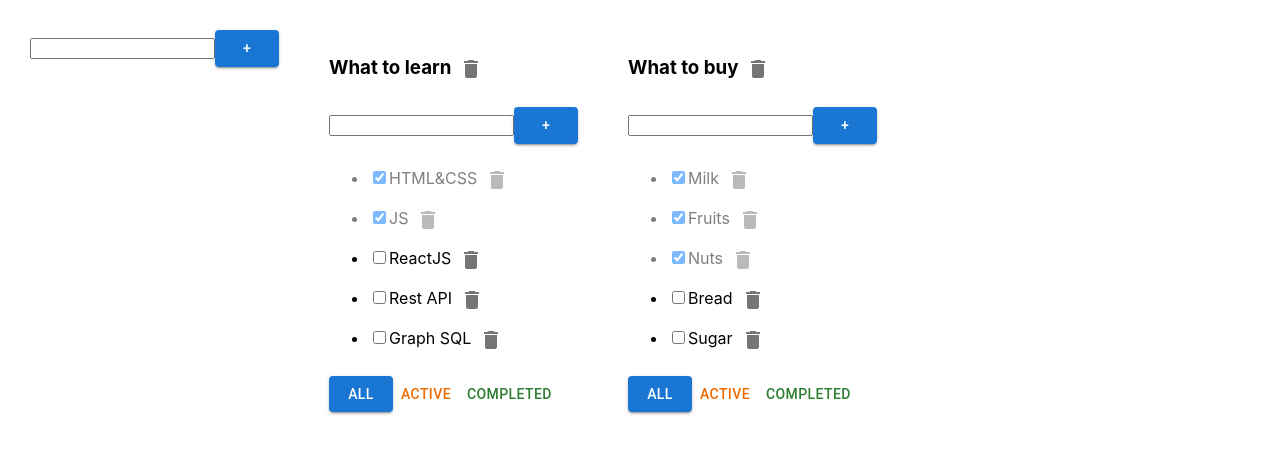
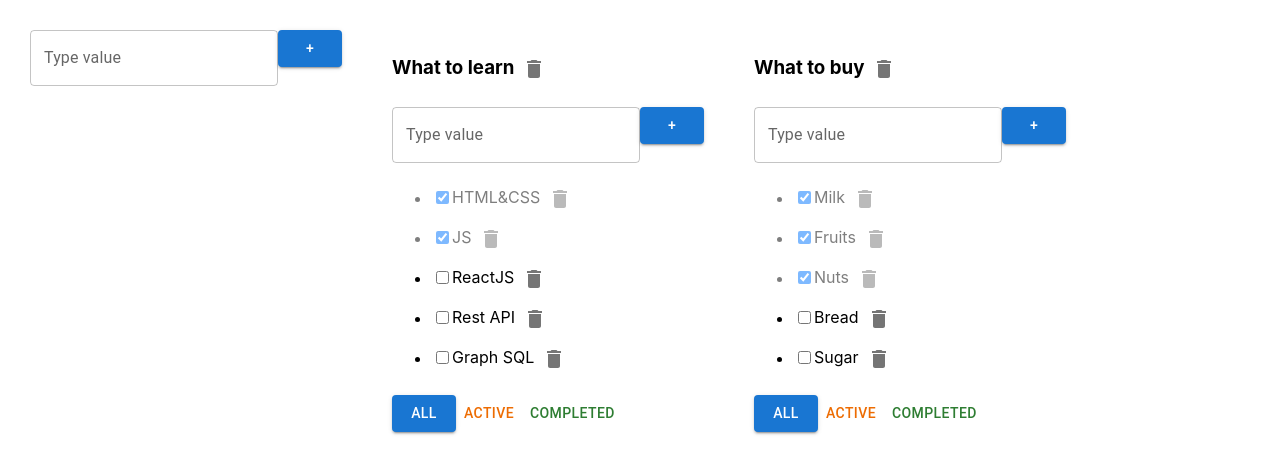
Before and after one commit to IJTINK7/to-do_list, a React (Create React App) app: page / in a window 1280 px wide. Shown: the top 474 px of the page. Built offline with nearby package versions, Linux system fonts and the light colour scheme.

Commit message:
Changing input to Material UI “TextField“ component

```diff
--- a/src/components/AddItemForm.tsx
+++ b/src/components/AddItemForm.tsx
@@ -1,5 +1,5 @@
 import React, {ChangeEvent, KeyboardEvent, useState} from 'react';
-import {Button} from "@mui/material";
+import {Button, TextField} from "@mui/material";
 
 type PropsType = {
 	callBack: (newItem: string)=>void;
@@ -30,13 +30,15 @@ export const AddItemForm = (props:PropsType) => {
 
 	return (
 		<div>
-			<input value={title}
-				   onChange={onChangeHandler}
-				   onKeyPress={onKeyPressHandler}
-				   className={error ? "error" : ""}
+			<TextField value={title}
+					   variant={"outlined"}
+					   label={"Type value"}
+					   onChange={onChangeHandler}
+					   onKeyPress={onKeyPressHandler}
+					   error={!!error}
+					   helperText={error}
 			/>
 			<Button onClick={addTask} variant={"contained"} color={"primary"}>+</Button>
-			{error && <div className="error-message">{error}</div>}
 		</div>
 	);
 };
```
